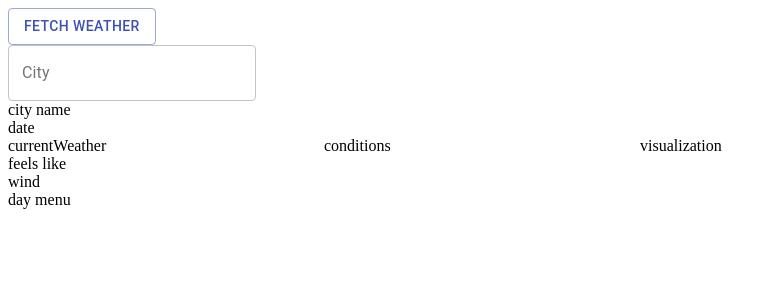
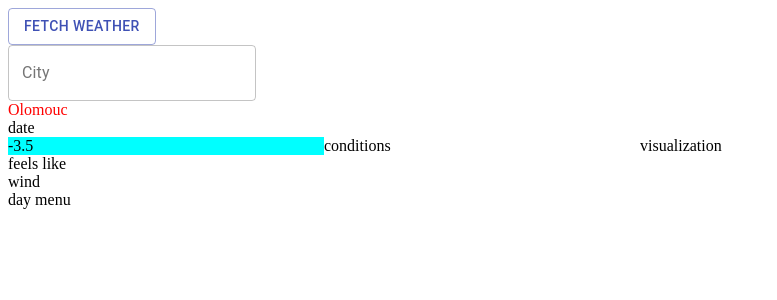
Before and after one commit to Vadim06/weather_boi, a React app: page / in a window 1280 px wide. Shown: the top 300 px of the page, without its empty margins (0-777 px from the left). Built offline with nearby package versions, Linux system fonts and the light colour scheme; the HTML template or start-up script is replaced by a standard one.

Commit message:
grid styling

```diff
--- a/src/components/First.tsx
+++ b/src/components/First.tsx
@@ -11,7 +11,6 @@ const useStyles = makeStyles((theme: Theme) =>
       textAlign: "center",
       color: theme.palette.text.secondary,
     },
-
     checkbox: {
       display: "flex",
       position: "absolute",
@@ -22,6 +21,12 @@ const useStyles = makeStyles((theme: Theme) =>
       display: "flex",
       position: "relative",
       justifyContent: "left",
+    },
+    currentTemperature: {
+      background: "cyan",
+    },
+    cityName: {
+      color: "red",
     },
   })
 );
@@ -62,15 +67,15 @@ const First: React.FC = () => {
       </div>
       <Grid container justify="center" alignItems="center">
         <Grid item xs={12} sm={6}>
-          <Grid item xs={12}>
-            city name
+          <Grid item xs={12} classes={{ root: classes.cityName }}>
+            Olomouc
           </Grid>
           <Grid item xs={12}>
             date
           </Grid>
           <Grid container>
-            <Grid item xs={6}>
-              currentWeather {currentWeather}
+            <Grid item xs={6} classes={{ root: classes.currentTemperature }}>
+              -3.5 {currentWeather}
             </Grid>
             <Grid item xs={6}>
               conditions
```
